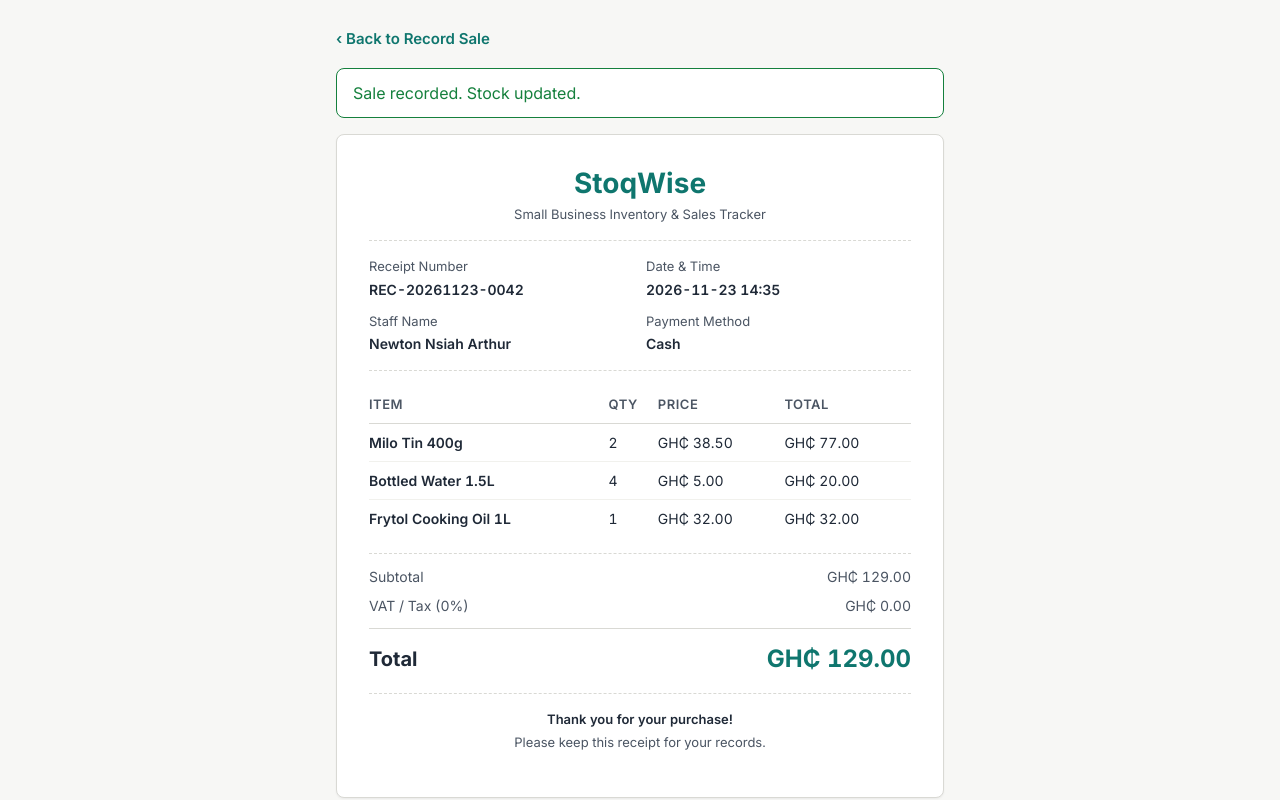
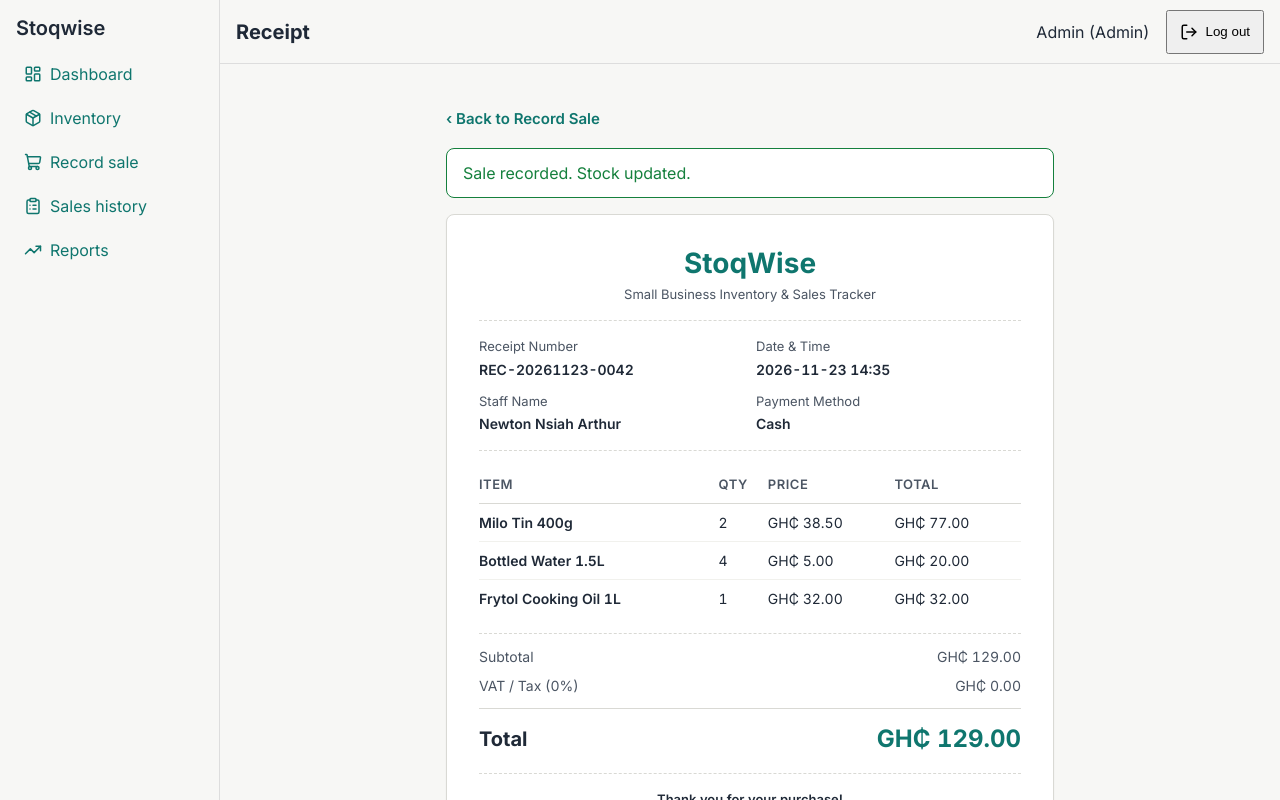
Before and after one commit to ClaudiaWilson18/Stoqwise, a React (Vite) app: page /receipt in a window 1280 px wide. Shown: the top 800 px of the page. Built offline with nearby package versions, Linux system fonts and the light colour scheme.

Commit message:
Add layout shell: AppLayout, Sidebar and TopBar

```diff
--- a/src/App.jsx
+++ b/src/App.jsx
@@ -8,6 +8,7 @@ import RecordSale from './pages/RecordSale'
 import Receipt from './pages/Receipt'
 import SalesHistory from './pages/SalesHistory'
 import Reports from './pages/Reports'
+import AppLayout from './components/layout/AppLayout'
 
 export default function App() {
   return (
@@ -15,6 +16,7 @@ export default function App() {
         <Route path="/" element={<Navigate to="/login" replace />} />
         <Route path="/login" element={<Login />} />
           <Route path="/register" element={<Register />} />
+          <Route element={<AppLayout />}>
         <Route path="/dashboard" element={<Dashboard />} />
         <Route path="/inventory" element={<Inventory />} />
         <Route path="/inventory/new" element={<ProductForm />} />
@@ -22,6 +24,7 @@ export default function App() {
         <Route path="/receipt" element={<Receipt />} />
         <Route path="/sales" element={<SalesHistory />} />
         <Route path="/reports" element={<Reports />} />
+          </Route>
       </Routes>
   )
 }
--- /dev/null
+++ b/src/components/layout/AppLayout.jsx
@@ -0,0 +1,17 @@
+import { Outlet } from 'react-router-dom'
+import Sidebar from './Sidebar'
+import TopBar from './TopBar'
+
+export default function AppLayout() {
+    return (
+        <div style={{ display: 'flex', minHeight: '100vh' }}>
+            <Sidebar />
+            <div style={{ flex: 1, display: 'flex', flexDirection: 'column' }}>
+                <TopBar />
+                <main style={{ flex: 1, padding: 16 }}>
+                    <Outlet />
+                </main>
+            </div>
+        </div>
+    )
+}
--- /dev/null
+++ b/src/components/layout/Sidebar.jsx
@@ -0,0 +1,45 @@
+import { NavLink } from 'react-router-dom'
+import { LayoutDashboard, Package, ShoppingCart, ClipboardList, TrendingUp } from 'lucide-react'
+
+const NAV_LINKS = [
+    { to: '/dashboard', label: 'Dashboard', icon: LayoutDashboard, roles: ['Admin', 'Sales Staff'] },
+    { to: '/inventory', label: 'Inventory', icon: Package, roles: ['Admin', 'Sales Staff'] },
+    { to: '/sales/new', label: 'Record sale', icon: ShoppingCart, roles: ['Admin', 'Sales Staff'] },
+    { to: '/sales', label: 'Sales history', icon: ClipboardList, roles: ['Admin', 'Sales Staff'] },
+    { to: '/reports', label: 'Reports', icon: TrendingUp, roles: ['Admin'] },
+]
+
+export default function Sidebar() {
+    // TEMPORARY: replace with useAuth() once Nana's AuthContext is merged
+    const role = 'Admin'
+
+    const links = NAV_LINKS.filter((link) => link.roles.includes(role))
+
+    return (
+        <nav style={{ width: 220, padding: 16, borderRight: '1px solid #ddd' }}>
+            <h2 style={{ marginTop: 0 }}>Stoqwise</h2>
+            <ul style={{ listStyle: 'none', margin: 0, padding: 0 }}>
+                {links.map(({ to, label, icon: Icon }) => (
+                    <li key={to}>
+                        <NavLink
+                            to={to}
+                            end
+                            style={({ isActive }) => ({
+                                display: 'flex',
+                                alignItems: 'center',
+                                gap: 8,
+                                minHeight: 44,
+                                padding: '0 8px',
+                                textDecoration: 'none',
+                                fontWeight: isActive ? 'bold' : 'normal',
+                            })}
+                        >
+                            <Icon size={18} aria-hidden="true" />
+                            <span>{label}</span>
+                        </NavLink>
+                    </li>
+                ))}
+            </ul>
+        </nav>
+    )
+}
--- /dev/null
+++ b/src/components/layout/TopBar.jsx
@@ -0,0 +1,61 @@
+import { useLocation, useNavigate } from 'react-router-dom'
+import { LogOut } from 'lucide-react'
+
+const PAGE_TITLES = {
+    '/dashboard': 'Dashboard',
+    '/inventory': 'Inventory',
+    '/inventory/new': 'Product form',
+    '/sales/new': 'Record sale',
+    '/receipt': 'Receipt',
+    '/sales': 'Sales history',
+    '/reports': 'Reports',
+}
+
+export default function TopBar() {
+    const { pathname } = useLocation()
+    const navigate = useNavigate()
+
+    // TEMPORARY: replace with useAuth() once Nana's AuthContext is merged
+    const user = { name: 'Admin', role: 'Admin' }
+
+    const title = PAGE_TITLES[pathname] || 'Stoqwise'
+
+    function handleLogout() {
+        // TEMPORARY: call logout() from useAuth() here once it exists
+        navigate('/login')
+    }
+
+    return (
+        <header
+            style={{
+                display: 'flex',
+                alignItems: 'center',
+                justifyContent: 'space-between',
+                padding: '0 16px',
+                minHeight: 64,
+                borderBottom: '1px solid #ddd',
+            }}
+        >
+            <h1 style={{ margin: 0, fontSize: 20 }}>{title}</h1>
+            <div style={{ display: 'flex', alignItems: 'center', gap: 16 }}>
+        <span>
+          {user.name} ({user.role})
+        </span>
+                <button
+                    onClick={handleLogout}
+                    style={{
+                        display: 'flex',
+                        alignItems: 'center',
+                        gap: 8,
+                        minHeight: 44,
+                        padding: '0 12px',
+                        cursor: 'pointer',
+                    }}
+                >
+                    <LogOut size={18} aria-hidden="true" />
+                    <span>Log out</span>
+                </button>
+            </div>
+        </header>
+    )
+}
```
